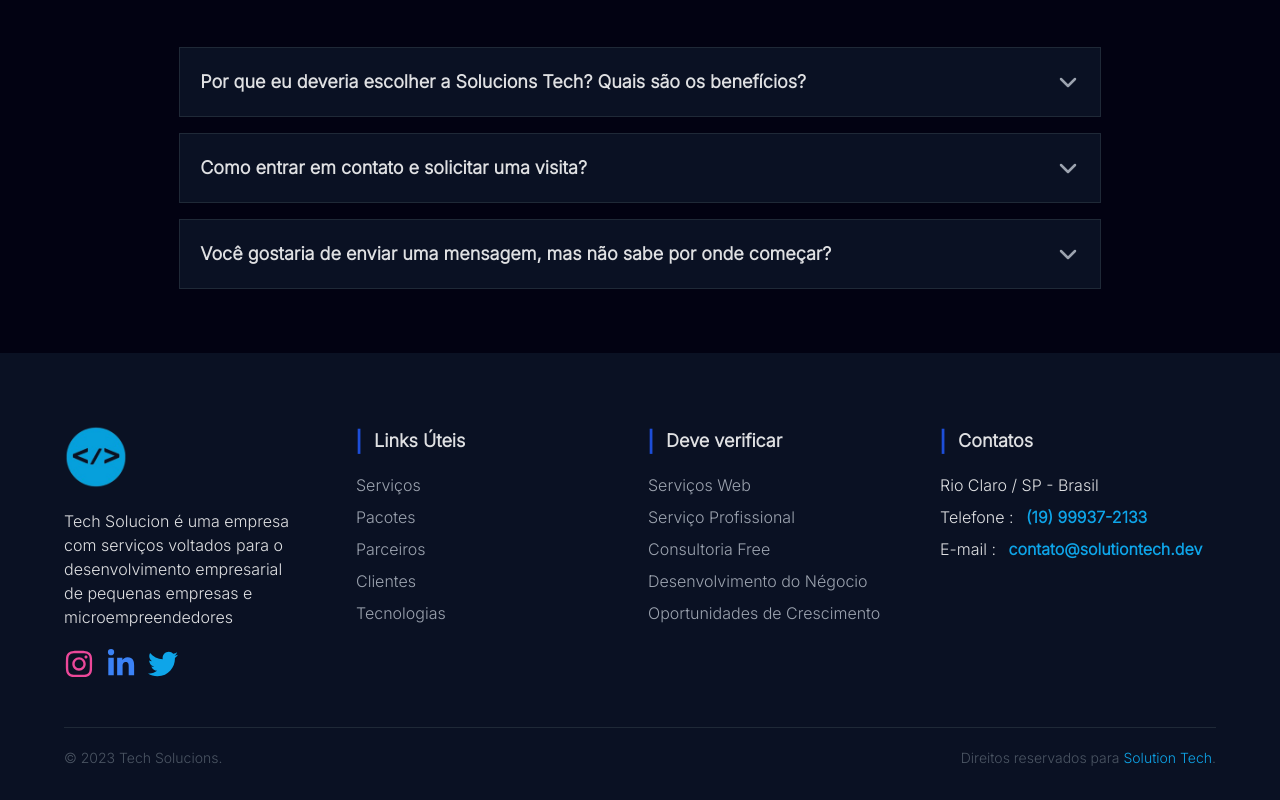
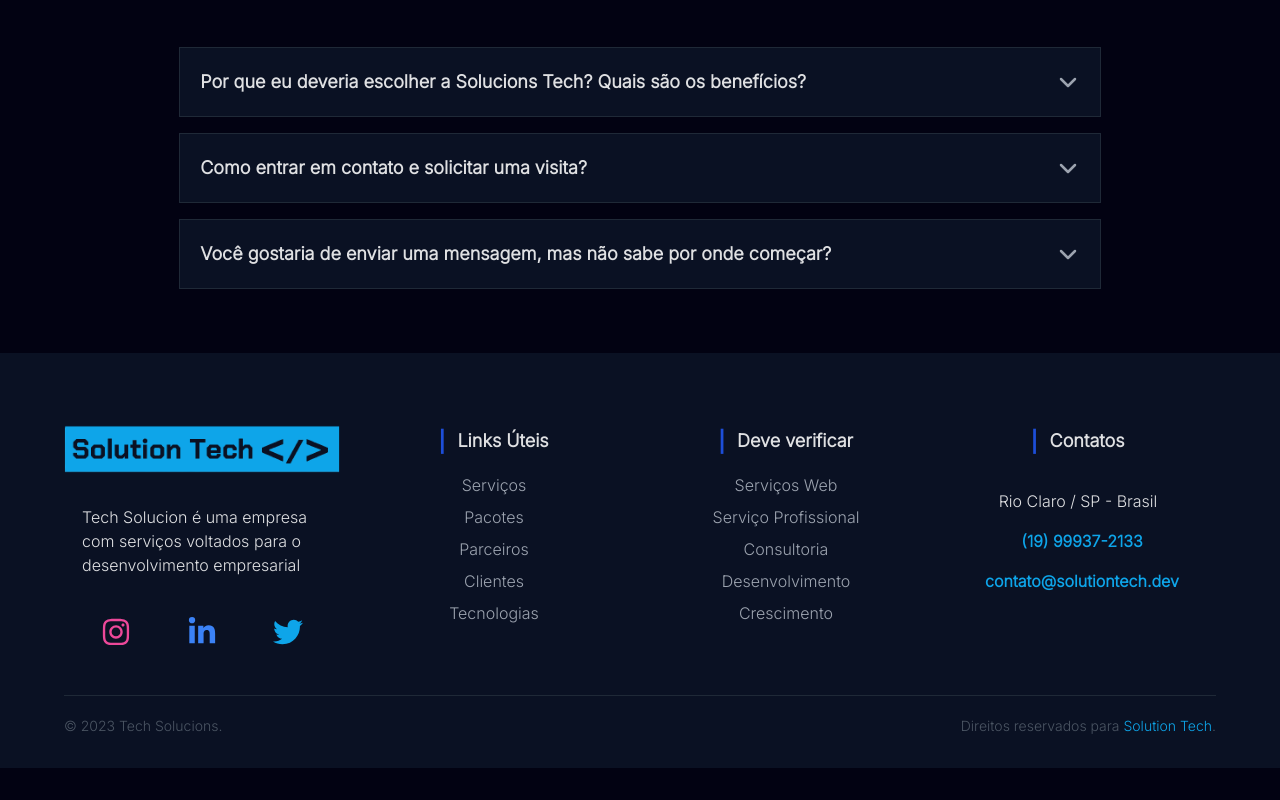
Before and after one commit to GustavoMalimpensa/solutiontech, a React (Vite) app: page / in a window 1280 px wide. Shown: the part 2765-3565 px from the top of the page. After the commit the page ends 3533 px from the top, so only its background shows below. Built offline with nearby package versions, Linux system fonts and the light colour scheme.

Commit message:
Ajustando footer

```diff
--- a/src/components/Footer/Footer.jsx
+++ b/src/components/Footer/Footer.jsx
@@ -1,6 +1,6 @@
 import { Link } from 'react-router-dom'
 import { FaTwitter, FaInstagram, FaLinkedinIn } from 'react-icons/fa'
-import backgroundImg11 from '../../assets/images/logo.mini.png';
+import backgroundImg11 from '../../assets/images/azulclaro.png';
 
 const Footer = () => {
   const date = new Date;
@@ -10,31 +10,33 @@ const Footer = () => {
 
       <div className="mb-10 w-[90%] grid gap-2 md:gap-4 lg:gap-4 grid-cols-1 md:grid-cols-2 lg:grid-cols-4 m-[auto] items-start justify-items-center">
 
-        <div data-aos="fade-up" className='mt-10 w-[100%] md:w-[100%] lg:w-[100%] order-1 md:order-1 lg:order-1'>
-
-          <div className='flex justify-items-center'>
+        <div data-aos="fade-up" className='mt-10 w-[100%] md:w-[100%] lg:w-[100%] order-1 md:order-1 lg:order-1 '>
+          <div className='flex justify-center items-center'>
             <Link to="/" >
-              <img src={backgroundImg11} alt="logo" className='h-16 mb-2 w-auto' />
+              <img src={backgroundImg11} alt="logo" className='mb-0 w-auto' />
             </Link>
           </div>
 
-          <p className='max-w-[15rem] py-3 text-base'>Tech Solucion é uma empresa com serviços voltados para o desenvolvimento empresarial de pequenas empresas e microempreendedores</p>
-          <div className='flex gap-3 py-2 '>
-            <a style={{ textDecoration: "none" }} target="_blank" rel="noopener noreferrer" href="https://www.instagram.com/gustavo_malimpensa/" >
+          <div className='flex justify-center items-center mt-5'>
+            <p className='max-w-[15rem] py-3 text-base'>Tech Solucion é uma empresa com serviços voltados para o desenvolvimento empresarial</p>
+          </div>
+
+          <div className='flex justify-center items-center gap-3 py-2 mt-5 '>
+            <a style={{ textDecoration: "none" }} target="_blank" rel="noopener noreferrer" href="https://www.instagram.com/gustavo_malimpensa/" className='mx-3' >
               <FaInstagram className='transition ease-in delay-50 text-pink-500 visited:text-pink-500 hover:text-pink-600 hover:scale-[110%]' size={30} />
             </a>
-            <a style={{ textDecoration: "none" }} target="_blank" rel="noopener noreferrer" href="https://www.linkedin.com/in/gustavo-malimpensa/" >
+            <a style={{ textDecoration: "none" }} target="_blank" rel="noopener noreferrer" href="https://www.linkedin.com/in/gustavo-malimpensa/" className='mx-8'>
               <FaLinkedinIn className='transition ease-in delay-50 text-blue-500 visited:text-blue-500 hover:text-blue-600 hover:scale-[110%]' size={30} />
             </a>
-            <a style={{ textDecoration: "none" }} target="_blank" rel="noopener noreferrer" href="https://twitter.com/T_E_S_L_Aclub" >
+            <a style={{ textDecoration: "none" }} target="_blank" rel="noopener noreferrer" href="https://twitter.com/T_E_S_L_Aclub" className='mx-3'>
               <FaTwitter className='transition ease-in delay-50 text-sky-500 visited:text-sky-500 hover:text-sky-600 hover:scale-[110%]' size={30} />
             </a>
           </div>
         </div>
 
-        <div data-aos="fade-up" className='mt-10 w-[100%] md:w-[100%] lg:w-[100%] order-2 md:order-2 lg:order-2'>
-          <div className='flex items-center justify-start'><h1 className='font-extrabold text-2xl text-blue-700 mr-3'>|</h1><h1 className='text-lg font-semibold'>Links Úteis</h1></div>
-          <ul className='mt-4 flex flex-col gap-2 text-base'>
+        <div data-aos="fade-up" className='mt-10 w-[100%] md:w-[100%] lg:w-[100%] order-2 md:order-2 lg:order-2 '>
+          <div className='flex items-center justify-center'><h1 className='font-extrabold text-2xl text-blue-700 mr-3'>|</h1><h1 className='text-lg font-semibold'>Links Úteis</h1></div>
+          <ul className='mt-4 flex flex-col gap-2 text-base justify-center items-center'>
             <li className='hover:text-blue-600'><Link style={{ textDecoration: "none" }} to="/news"><p className='text-gray-400 hover:text-sky-500'>Serviços</p></Link></li>
             <li className='hover:text-blue-600'><Link style={{ textDecoration: "none" }} to="/events"><p className='text-gray-400 hover:text-sky-500'>Pacotes</p></Link></li>
             <li className=' hover:text-blue-600'><Link style={{ textDecoration: "none" }} to="/team"><p className='text-gray-400 hover:text-sky-500'>Parceiros</p></Link></li>
@@ -44,23 +46,28 @@ const Footer = () => {
         </div>
 
         <div data-aos="fade-up" className='mt-10 w-[100%] md:w-[100%] lg:w-[100%] order-2 md:order-2 lg:order-2'>
-          <div className='flex items-center justify-start'><h1 className='font-extrabold text-2xl text-blue-700 mr-3'>|</h1><h1 className='text-lg font-semibold'>Deve verificar</h1></div>
-          <ul className='mt-4 flex flex-col gap-2 text-base'>
+          <div className='flex items-center justify-center'><h1 className='font-extrabold text-2xl text-blue-700 mr-3'>|</h1><h1 className='text-lg font-semibold'>Deve verificar</h1></div>
+          <ul className='mt-4 flex flex-col gap-2 text-base justify-center items-center'>
             <li className='hover:text-blue-600'><Link style={{ textDecoration: "none" }} to="/">
               <p className='text-gray-400 hover:text-sky-500'>Serviços Web</p></Link></li>
             <li className='hover:text-blue-600'><Link style={{ textDecoration: "none" }} to="/"><p className='text-gray-400 hover:text-sky-500'>Serviço Profissional</p></Link></li>
-            <li className=' hover:text-blue-600'><Link style={{ textDecoration: "none" }} to="/"><p className='text-gray-400 hover:text-sky-500'>Consultoria Free</p></Link></li>
-            <li className=' hover:text-blue-600'><Link style={{ textDecoration: "none" }} to="/"><p className='text-gray-400 hover:text-sky-500'>Desenvolvimento do Négocio</p></Link></li>
-            <li className=' hover:text-blue-600'><Link style={{ textDecoration: "none" }} to="/"><p className='text-gray-400 hover:text-sky-500'>Oportunidades de Crescimento</p></Link></li>
+            <li className=' hover:text-blue-600'><Link style={{ textDecoration: "none" }} to="/"><p className='text-gray-400 hover:text-sky-500'>Consultoria</p></Link></li>
+            <li className=' hover:text-blue-600'><Link style={{ textDecoration: "none" }} to="/"><p className='text-gray-400 hover:text-sky-500'>Desenvolvimento</p></Link></li>
+            <li className=' hover:text-blue-600'><Link style={{ textDecoration: "none" }} to="/"><p className='text-gray-400 hover:text-sky-500'>Crescimento</p></Link></li>
           </ul>
         </div>
 
-        <div data-aos="fade-up" className='mt-10 w-[100%] md:w-[100%] lg:w-[100%] order-3 md:order-3 lg:order-3 text-base'>
-          <div className='flex items-center justify-start'><h1 className='font-extrabold text-2xl text-blue-700 mr-3'>|</h1><h1 className='text-lg font-semibold'>Contatos</h1></div>
-          <p className='max-w-[16rem] pt-4 text'>Rio Claro / SP - Brasil</p>
-          <p className='pt-2'>Telefone : <a style={{ textDecoration: "none" }} href="tel:(19)99937-2133" className='text-blue-700 ml-2 font-semibold'><span className='hover:text-gray-400 text-sky-500'>(19) 99937-2133</span></a></p>
-          <p className='pt-2'>E-mail : <a style={{ textDecoration: "none" }} href="mailto:ontato@solutiontech.dev" className='text-blue-700 ml-2 font-semibold'><span className='hover:text-gray-400 text-sky-500'>contato@solutiontech.dev</span></a></p>
+        <div data-aos="fade-up" className='mt-10 w-[100%] md:w-[100%] lg:w-[100%] order-2 md:order-2 lg:order-2'>
+          <div className='flex items-center justify-center'><h1 className='font-extrabold text-2xl text-blue-700 mr-3'>|</h1><h1 className='text-lg font-semibold'>Contatos</h1></div>
+          <ul className='mt-4 flex flex-col gap-2 text-base justify-center items-center'>
+            <p className='max-w-[16rem] pt-4 text'>Rio Claro / SP - Brasil</p>
+            <p className='pt-2'><a style={{ textDecoration: "none" }} href="tel:(19)99937-2133" className='text-blue-700 ml-2 font-semibold'><span className='hover:text-gray-400 text-sky-500'>(19) 99937-2133</span></a></p>
+            <p className='pt-2'><a style={{ textDecoration: "none" }} href="mailto:ontato@solutiontech.dev" className='text-blue-700 ml-2 font-semibold'><span className='hover:text-gray-400 text-sky-500'>contato@solutiontech.dev</span></a></p>
+          </ul>
         </div>
+
+
+
 
       </div>
 
```
Also changed, not shown: src/assets/images/azulclaro.png (added), src/assets/images/azulescuro.png (added).
